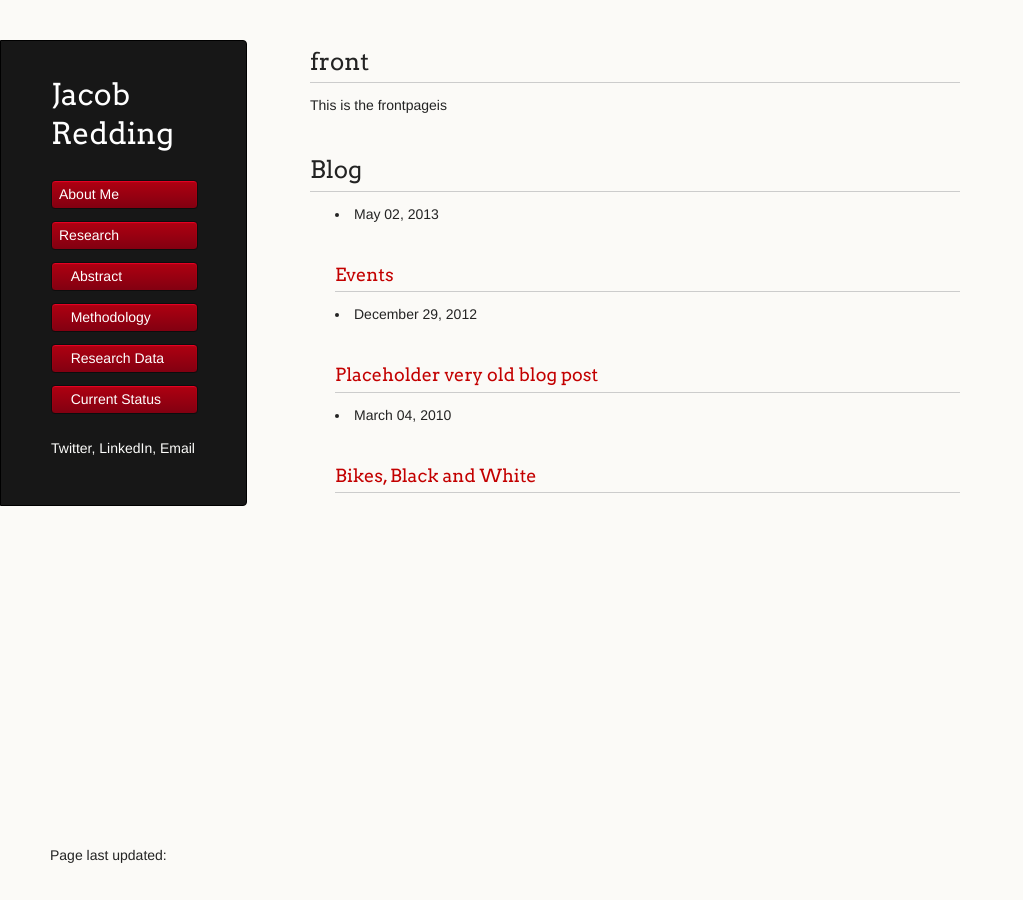
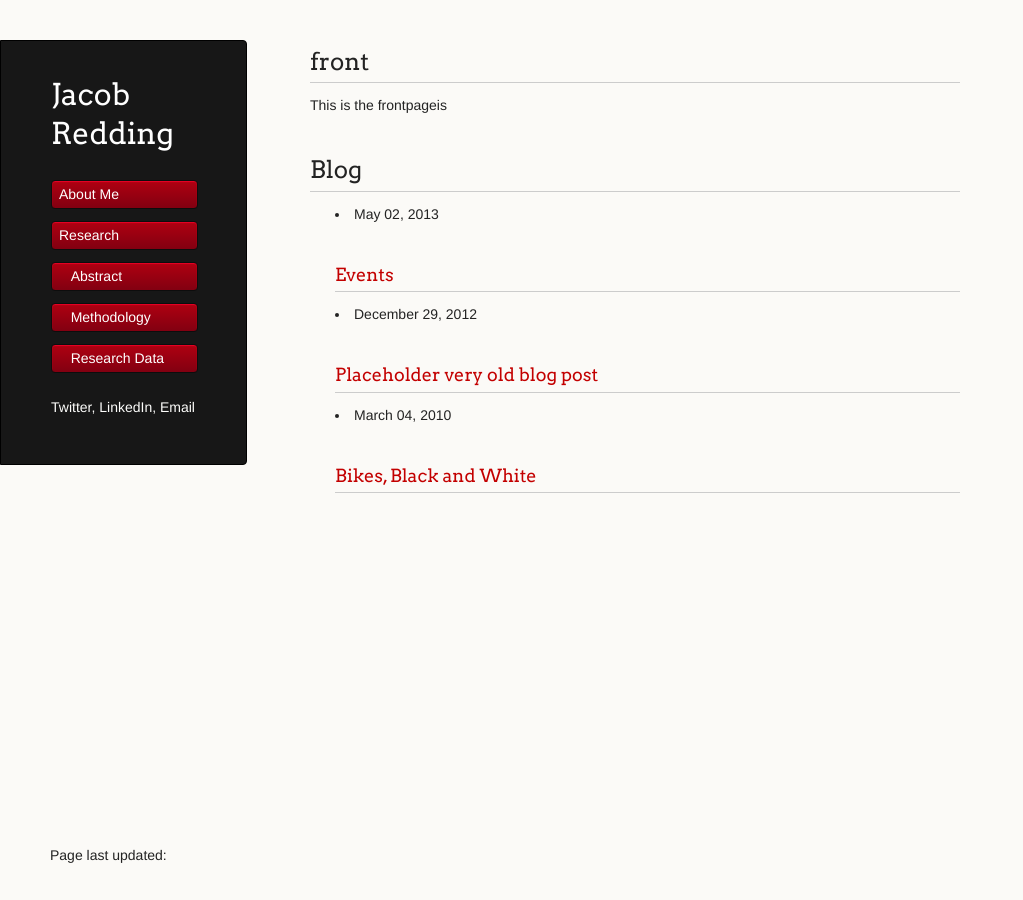
Before and after one commit to jredding/new-site, a Jekyll site: the page built from index.md, in a window 1280 px wide. Shown: the whole page, without its empty margins (0-1023 px from the left). Built offline with Jekyll 4.4.1, drawn with Linux system fonts in a browser that asks for light colours.

Commit message:
Update default.html

```diff
--- a/_layouts/default.html
+++ b/_layouts/default.html
@@ -25,7 +25,6 @@
             <li>&nbsp;&nbsp;&nbsp;<a href="{{ site.url }}research/abstract">Abstract</a></li>
             <li>&nbsp;&nbsp;&nbsp;<a href="{{ site.url }}research/methodology">Methodology</a></li>
             <li>&nbsp;&nbsp;&nbsp;<a href="{{ site.url }}research/data">Research Data</a></li>
-            <li>&nbsp;&nbsp;&nbsp;<a href="{{ site.url }}research/status">Current Status</a></li>
           </ul>
         </ul>
 
```
